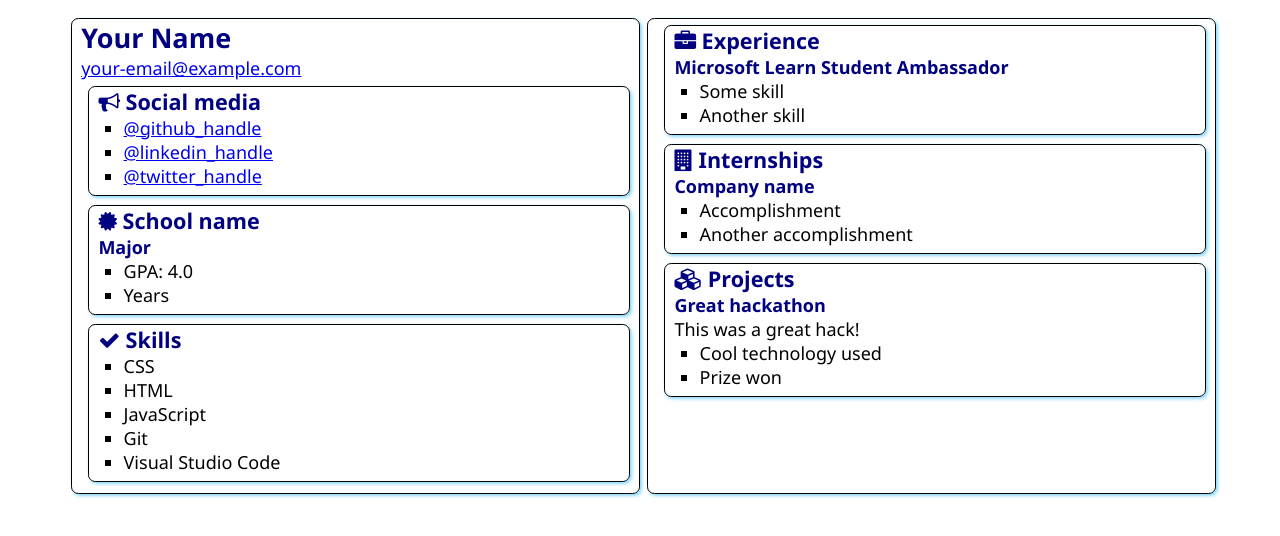
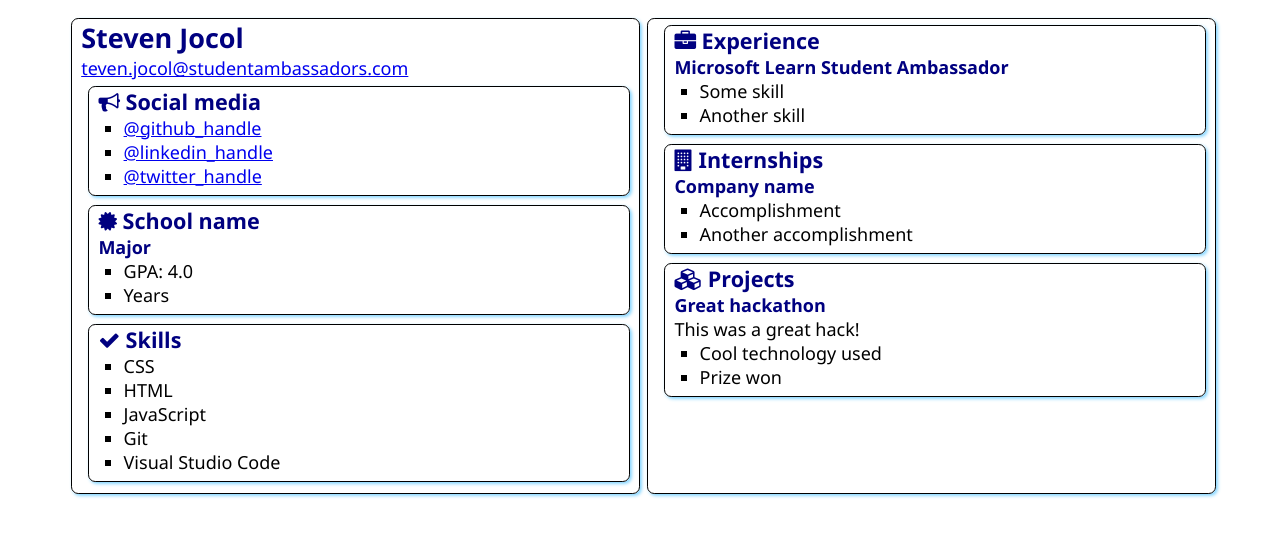
Before and after one commit to Stevengez/SATechnicalOnboarding, a plain HTML site: page src/index.html in a window 1280 px wide. Drawn offline with Linux system fonts and the light colour scheme.

Commit message:
Info Update
First info update

```diff
--- a/src/index.html
+++ b/src/index.html
@@ -12,8 +12,8 @@
 <body>
     <main>
         <article class="box">
-            <h1>Your Name</h1>
-            <div><a href="mailto:your.email@example.com">your-email@example.com</a></div>
+            <h1>Steven Jocol</h1>
+            <div><a href="mailto:steven.jocol@studentambassadors.com">teven.jocol@studentambassadors.com</a></div>
 
             <section class="box">
                 <h2>
```
